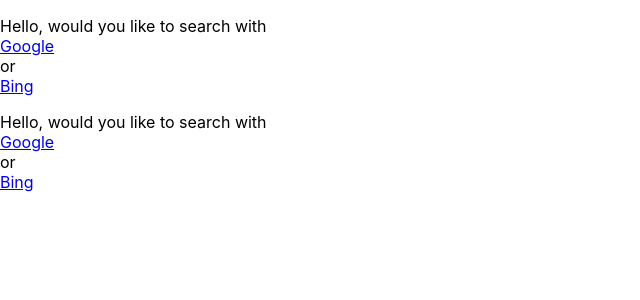
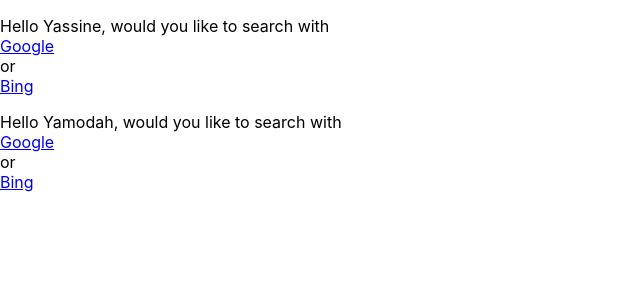
Before and after one commit to yamodah/ReactAppTemplate, a React (Create React App) app: page / in a window 1280 px wide. Shown: the top 300 px of the page, without its empty margins (0-640 px from the left). Built offline with nearby package versions, Linux system fonts and the light colour scheme.

Commit message:
seperated functions into files and connected them

```diff
--- a/src/App.js
+++ b/src/App.js
@@ -1,15 +1,10 @@
 import "./App.css";
-function AskWhereSearch (){
-  const googSearch = "https://www.google.com/"
-  const bingSearch = "https://wwww.bing.com"
-  const element = (<p>Hello, would you like to search with<br /><a href={googSearch}>Google</a><br/> or<br /><a href={bingSearch}>Bing</a></p>)
-  return element;
-}
+import AskWhereSearch from "./AskwhereSearch";
 function App() {
   return(
     <>
-  <AskWhereSearch />
-  <AskWhereSearch />
+  <AskWhereSearch name ="Yassine"/>
+  <AskWhereSearch name ="Yamodah"/>
   </>
   )
 }
--- /dev/null
+++ b/src/AskwhereSearch.js
@@ -0,0 +1,9 @@
+
+function AskWhereSearch ({name}){
+    const googSearch = "https://www.google.com/"
+    const bingSearch = "https://wwww.bing.com"
+    const element = (<p>Hello {name}, would you like to search with<br /><a href={googSearch}>Google</a><br/> or<br /><a href={bingSearch}>Bing</a></p>)
+    return element;
+}
+
+export default AskWhereSearch
```
